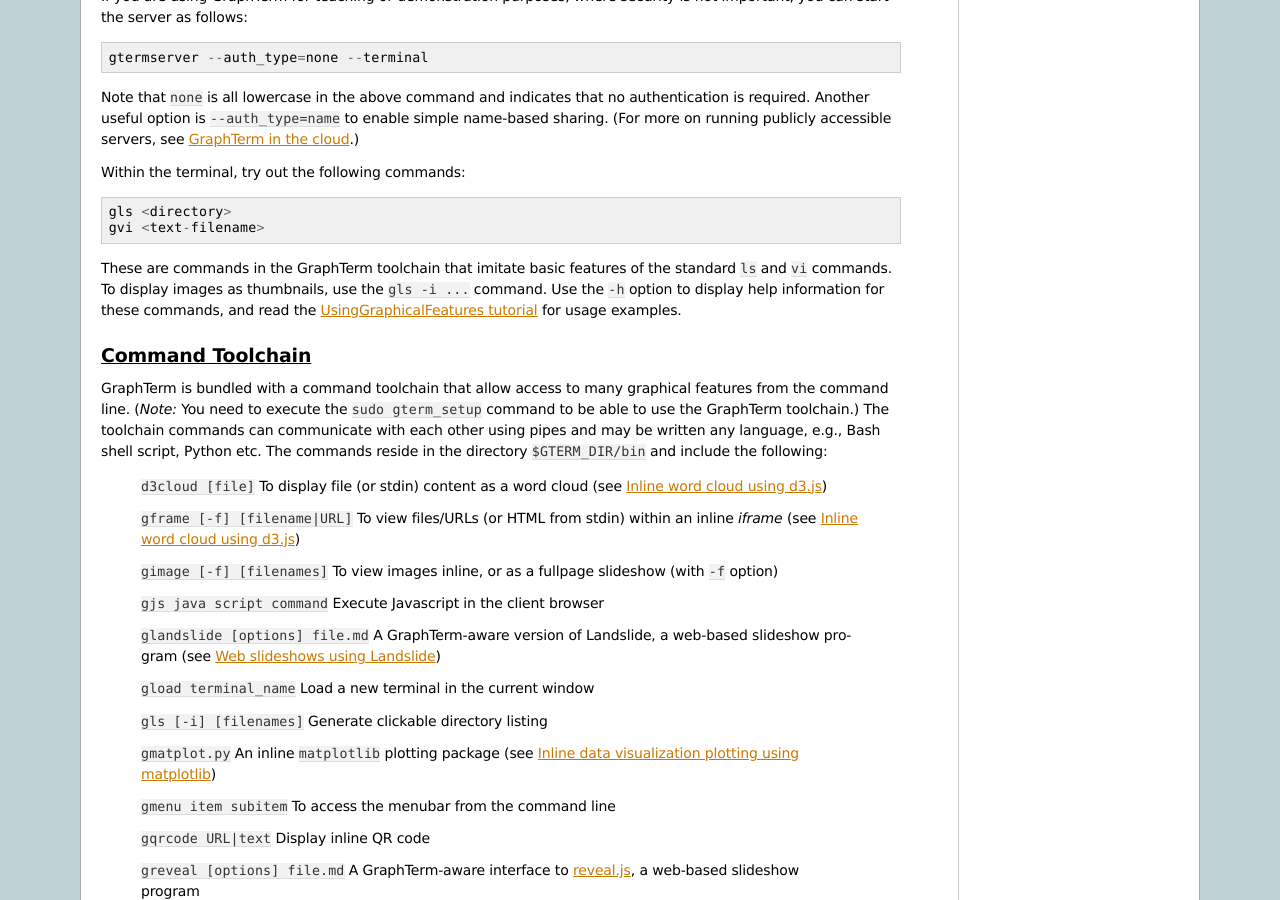
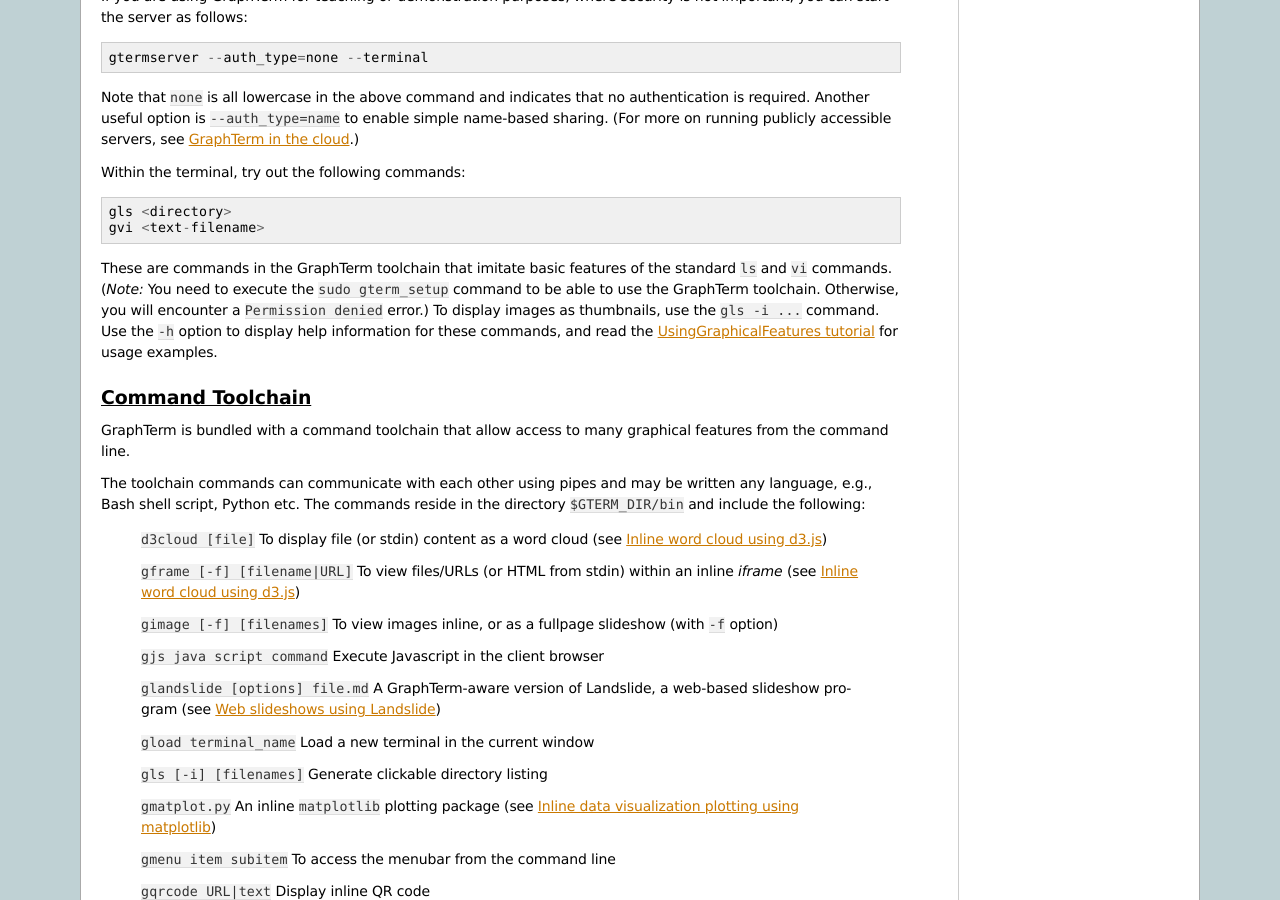
Before and after one commit to mitotic/graphterm, a Sphinx documentation site: the page built from docs/start.rst, in a window 1280 px wide and 900 px high, scrolled down 1562 px. Built offline with Sphinx 7.4.7, drawn with Linux system fonts in a browser that asks for light colours; the version number could not be read and is left out.

Commit message:
Minor bug fixes and doc updates for v0.39.2

```diff
--- a/README.rst
+++ b/README.rst
@@ -147,7 +149,8 @@
 These are commands in the GraphTerm toolchain that imitate
 basic features of the standard ``ls`` and ``vi`` commands.
 (*Note:* You need to execute the ``sudo gterm_setup`` command
-to be able to use the GraphTerm toolchain.)
+to be able to use the GraphTerm toolchain. Otherwise, you will
+encounter a ``Permission denied`` error.)
 See `Getting Started with GraphTerm <http://code.mindmeldr.com/graphterm/start.html>`_
 and the
 `Using Graphical Features
--- a/docs/start.rst
+++ b/docs/start.rst
@@ -70,6 +70,9 @@
 
 These are commands in the GraphTerm toolchain that imitate
 basic features of the standard ``ls`` and ``vi`` commands.
+(*Note:* You need to execute the ``sudo gterm_setup`` command
+to be able to use the GraphTerm toolchain. Otherwise, you will
+encounter a ``Permission denied`` error.)
 To display images as thumbnails, use the ``gls -i ...`` command.
 Use the ``-h`` option to display help information for these commands,
 and read the
```
Also changed, not shown: other parts of README.rst (+2 -0 lines), other parts of docs/start.rst (+1 -2 lines), docs/_templates/index.html (+6 -3 lines), 5 other files.
